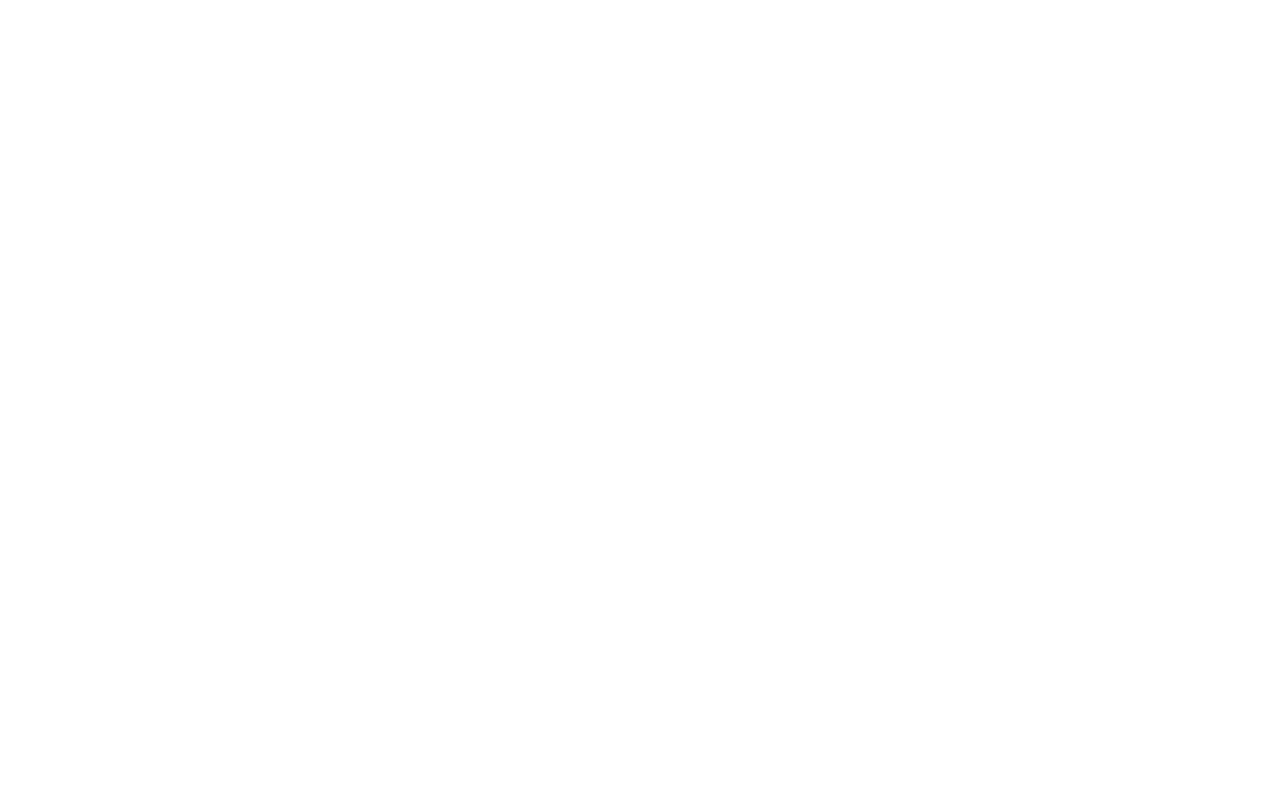
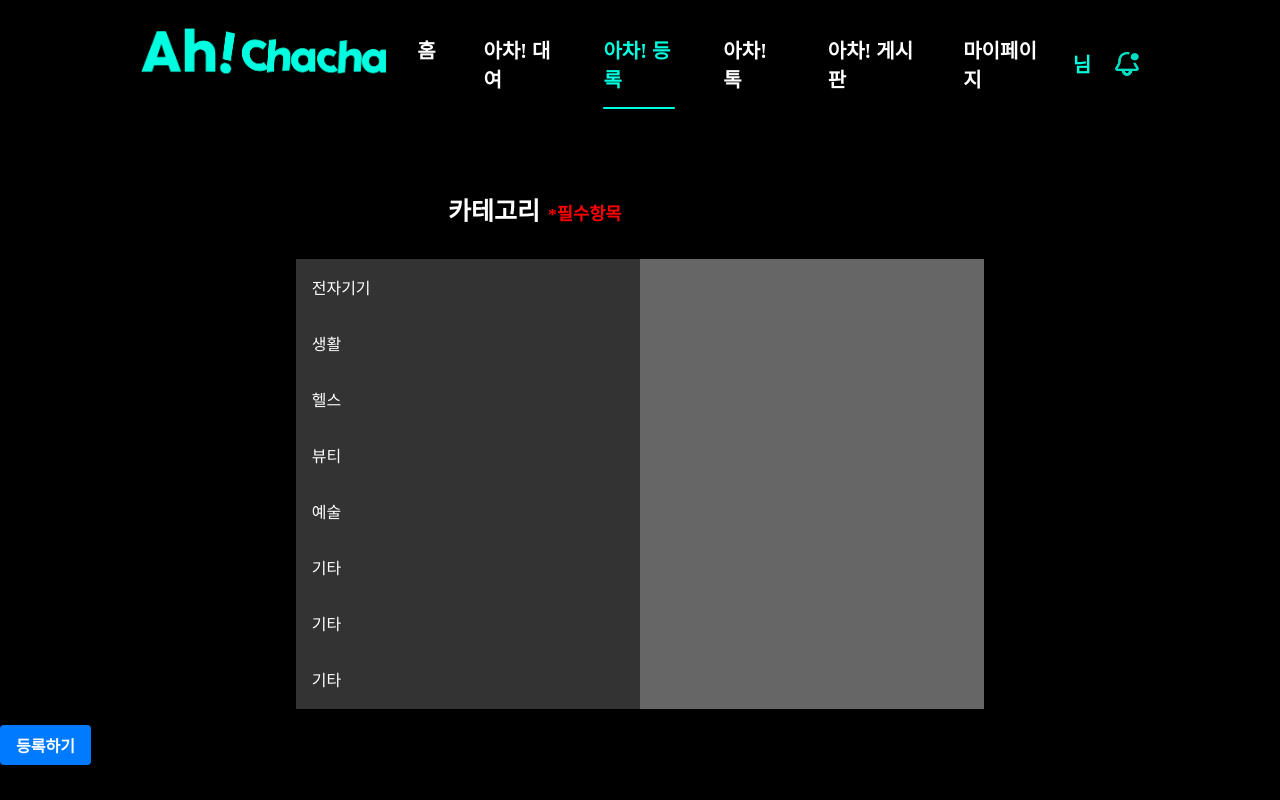
Before and after one commit to Ahchacha-CapstoneDesign/Web, a React (Create React App) app: page /register1 in a window 1280 px wide. Before the commit this address had no page. Built offline with nearby package versions, Linux system fonts and the light colour scheme.

Commit message:
아이템등록

```diff
--- a/src/App.js
+++ b/src/App.js
@@ -22,6 +22,10 @@
 import OfficialReservationDetailsPage from "./pages/Reservation/OfficialReservationDetailsPage";
 import OfficialReservationPage from "./pages/Reservation/OfficialReservationPage";
 import PostCreationPage from './pages/Community/Posting.jsx';
+
+import Register1 from './pages/Register/Register1.jsx';
+import RegisterMain from './pages/Register/RegisterMain.jsx';
+
 
 function App() {
   return (
@@ -57,6 +61,9 @@
           {/* 대여 페이지 */}
           <Route path="/rent/" element={<> <Header /> <RentFirstPage /> </>}/>
           <Route path="/rent/mainpage" element={<> <Header /> <RentMainPage /> </>}/>
+          {/* 등록 페이지 */}
+          <Route path="/register1" element={<> <Header /> <Register1 /> </>}/>
+          <Route path="/registerMain" element={<> <Header /> <RegisterMain /> </>}/>
           {/* 커뮤니티 */}
           <Route
             path="/community/main"
--- a/src/pages/Header.jsx
+++ b/src/pages/Header.jsx
@@ -43,8 +43,8 @@
             onClick={() => handlePageChange('/mainpage/1')}>홈</NavItem>
           <NavItem active={activePage.startsWith('/rent/')}
             onClick={() => handlePageChange('/rent/')}>아차! 대여</NavItem>
-          <NavItem active={activePage === '/register'}
-            onClick={() => handlePageChange('/register')}>아차! 등록</NavItem>
+          <NavItem active={activePage === '/register1'}
+            onClick={() => handlePageChange('/register1')}>아차! 등록</NavItem>
           <NavItem active={activePage === '/talk'}
             onClick={() => handlePageChange('/talk')}>아차! 톡</NavItem>
           <NavItem active={activePage.startsWith('/community/')}
--- a/src/pages/Register/Register1.jsx
+++ b/src/pages/Register/Register1.jsx
@@ -0,0 +1,234 @@
+import React, { useState, useEffect, useRef } from "react";
+import ReactPaginate from 'react-paginate';
+import ReactModal from 'react-modal';
+import styled from 'styled-components';
+import { createGlobalStyle } from 'styled-components';
+import { useNavigate } from 'react-router-dom';
+import Pagination from "../Pagination";
+import apiClient from "../../path/apiClient";
+
+const Register1 = () => {
+  const navigate = useNavigate();
+  const [isModalOpen, setIsModalOpen] = useState(false);
+  const [selectedCategory, setSelectedCategory] = useState(null);
+  const [selectedItem, setSelectedItem] = useState(null);
+
+  const handleCategoryClick = (category) => {
+    setSelectedCategory(category);
+    setSelectedItem(null); // 카테고리 변경 시 선택된 아이템 초기화
+  };
+
+  const handleRegisterClick = () => {
+    // 등록하기 버튼 클릭 시 선택한 카테고리와 아이템 데이터를 다음 페이지로 전달
+    if (selectedItem) {
+      navigate('/registerMain', {
+        state: {item: selectedItem}
+      });
+    } else {
+      alert("카테고리를 선택하세요.");
+    }
+  };
+
+  const handleItemClick = (item) => {
+    setSelectedItem(item === selectedItem ? null : item); // 아이템 선택 토글
+  };
+
+  const handleModalOpen = () => {
+    setIsModalOpen(true); // 모달 열기
+  };
+
+  const handleModalClose = () => {
+    setIsModalOpen(false); // 모달 닫기
+  };
+
+  return (
+    <>
+      <GlobalStyle />
+      <ItemTitle>카테고리<Span>*필수항목</Span></ItemTitle>
+
+      <CategoryWrapper>
+        <CategoryList>
+          {categories.map(category => (
+            <CategoryItem key={category.id} onClick={() => handleCategoryClick(category)}>
+              {category.name}
+            </CategoryItem>
+          ))}
+        </CategoryList>
+        <ItemList>
+          {selectedCategory && selectedCategory.items.map(item => (
+            <Item key={item}>{item}</Item>
+          ))}
+        </ItemList>
+      </CategoryWrapper>
+
+      <RegisterButton onClick={handleRegisterClick}>등록하기</RegisterButton>
+    </>
+  );
+};
+
+const categories = [
+    {
+      id: 1,
+      name: "전자기기",
+      items: ["노트북", "마우스", "충전기", "보조배터리", "블루투스스피커", "키보드", "카메라", "케이블", "계산기"]
+    },
+    {
+      id: 2,
+      name: "생활",
+      items: ["책", "우산", "커피포트", "보드게임", "퍼즐", "카드게임", "돗자리"]
+    },
+    {
+      id: 3,
+      name: "헬스",
+      items: ["운동기기", "공", "운동화", "덤벨", "매트", "푸쉬업바", "풀업바"]
+    },
+    {
+      id: 4,
+      name: "뷰티",
+      items: ["고데기", "드라이기", "토너", "에센스", "크림", "로션", "앰플"]
+    },
+    {
+        id: 5,
+        name: "예술",
+        items: ["악기", "음악", "미술", "조각"]
+      },
+    {
+        id: 6,
+        name: "기타",
+        items: ["기타"]
+    },
+    {
+        id: 7,
+        name: "기타",
+        items: ["기타"]
+    },
+    {
+        id: 8,
+        name: "기타",
+        items: ["기타"]
+    },
+    {
+        id: 9,
+        name: "기타",
+        items: ["기타"]
+    }
+  ];
+
+export default Register1;
+
+// 스타일 컴포넌트들
+export const GlobalStyle = createGlobalStyle`
+html, body, #root {
+  height: 100%;
+  margin: 0;
+  padding: 0;
+  display: flex;
+  flex-direction: column;
+  background-color: #000;
+  overflow: hidden;
+  background-position: center;
+}
+`;
+
+const ItemTitle = styled.div`
+  color: #FFF;
+  margin-top: 4rem;
+  text-align: left;
+  margin-left: 28rem;
+  font-family: "Pretendard";
+  font-size: 1.5625rem;
+  font-style: normal;
+  font-weight: 700;
+`;
+
+const Span = styled.div`
+    display: inline-block;
+    margin-left: 0.5rem;
+    color: #FF0000;
+    font-family: "Pretendard";
+    font-size: 1.1rem;
+    font-weight: 600;
+`;
+
+const CategoryWrapper = styled.div`
+  display: flex;
+  margin-top: 2rem;
+  width: 53.8%;
+  height: 450px;
+  margin-left: auto;
+  margin-right: auto;
+  justify-content: center;
+`;
+
+const CategoryList = styled.div`
+  width: 50%;
+  background-color: #333;
+  overflow-y: auto; /* 세로 스크롤을 추가 */
+  scrollbar-width: thin; /* Firefox에서 스크롤바 크기 조정 */
+  scrollbar-color: #888 #555; /* Firefox에서 스크롤바 색상 조정 */
+  /* WebKit 기반 브라우저 (Chrome, Safari) 스크롤바 숨기기 */
+  &::-webkit-scrollbar {
+    width: 8px; /* 스크롤바 너비 */
+    height: 8px; /* 스크롤바 높이 */
+  }
+  &::-webkit-scrollbar-thumb {
+    background-color: #555; /* 스크롤바 색상 */
+    border-radius: 4px; /* 스크롤바 모양 */
+  }
+  &::-webkit-scrollbar-track {
+    background-color: #888; /* 스크롤바 트랙 색상 */
+  }
+`;
+
+const CategoryItem = styled.div`
+  color: #FFF;
+  padding: 1rem;
+  cursor: pointer;
+
+  &:hover {
+    background-color: #555;
+  }
+`;
+
+const ItemList = styled.div`
+  width: 50%;
+  background-color: #666;
+  overflow-y: auto; /* 세로 스크롤을 추가 */
+  scrollbar-width: thin; /* Firefox에서 스크롤바 크기 조정 */
+  scrollbar-color: #888 #555; /* Firefox에서 스크롤바 색상 조정 */
+  /* WebKit 기반 브라우저 (Chrome, Safari) 스크롤바 숨기기 */
+  &::-webkit-scrollbar {
+    width: 8px; /* 스크롤바 너비 */
+    height: 8px; /* 스크롤바 높이 */
+  }
+  &::-webkit-scrollbar-thumb {
+    background-color: #555; /* 스크롤바 색상 */
+    border-radius: 4px; /* 스크롤바 모양 */
+  }
+  &::-webkit-scrollbar-track {
+    background-color: #888; /* 스크롤바 트랙 색상 */
+  }
+`;
+
+const Item = styled.div`
+  color: #FFF;
+  padding: 1rem;
+  cursor: pointer;
+
+  background-color: ${({ selected }) => selected ? '#444' : 'transparent'};
+`;
+
+const RegisterButton = styled.button`
+  margin-top: 1rem;
+  padding: 0.5rem 1rem;
+  background-color: #007bff;
+  color: #FFF;
+  border: none;
+  border-radius: 4px;
+  cursor: pointer;
+  font-size: 1rem;
+  font-weight: bold;
+  &:hover {
+    background-color: #0056b3;
+  }
+`;
--- /dev/null
+++ b/src/pages/Register/RegisterMain.jsx
@@ -0,0 +1,78 @@
+import React, { useState, useEffect, useRef } from "react";
+import ReactPaginate from 'react-paginate';
+import ReactModal from 'react-modal';
+import styled from 'styled-components';
+import { createGlobalStyle } from 'styled-components';
+import { useNavigate } from 'react-router-dom';
+import Pagination from "../Pagination";
+import apiClient from "../../path/apiClient";
+
+const RegisterMain = () => {
+  const navigate = useNavigate();
+  const [isModalOpen, setIsModalOpen] = useState(false);
+  const [selectedCategory, setSelectedCategory] = useState(null);
+  const [selectedItem, setSelectedItem] = useState(null);
+
+  const handleCategoryClick = (category) => {
+    setSelectedCategory(category);
+    setSelectedItem(null); // 카테고리 변경 시 선택된 아이템 초기화
+  };
+
+  const handleRegisterClick = () => {
+    // 등록하기 버튼 클릭 시 선택한 카테고리와 아이템 데이터를 다음 페이지로 전달
+    if (selectedItem) {
+      navigate('/register2', {
+        state: {item: selectedItem}
+      });
+    } else {
+      alert("카테고리를 선택하세요.");
+    }
+  };
+
+  const handleItemClick = (item) => {
+    setSelectedItem(item === selectedItem ? null : item); // 아이템 선택 토글
+  };
+
+  const handleModalOpen = () => {
+    setIsModalOpen(true); // 모달 열기
+  };
+
+  const handleModalClose = () => {
+    setIsModalOpen(false); // 모달 닫기
+  };
+
+  return (
+    <>
+      <GlobalStyle />
+      <ItemTitle>등록2</ItemTitle>
+    </>
+  );
+};
+
+
+export default RegisterMain;
+
+// 스타일 컴포넌트들
+export const GlobalStyle = createGlobalStyle`
+html, body, #root {
+  height: 100%;
+  margin: 0;
+  padding: 0;
+  display: flex;
+  flex-direction: column;
+  background-color: #000;
+  overflow: hidden;
+  background-position: center;
+}
+`;
+
+const ItemTitle = styled.div`
+  color: #FFF;
+  margin-top: 4rem;
+  text-align: left;
+  margin-left: 28rem;
+  font-family: "Pretendard";
+  font-size: 1.5625rem;
+  font-style: normal;
+  font-weight: 700;
+`;
```
